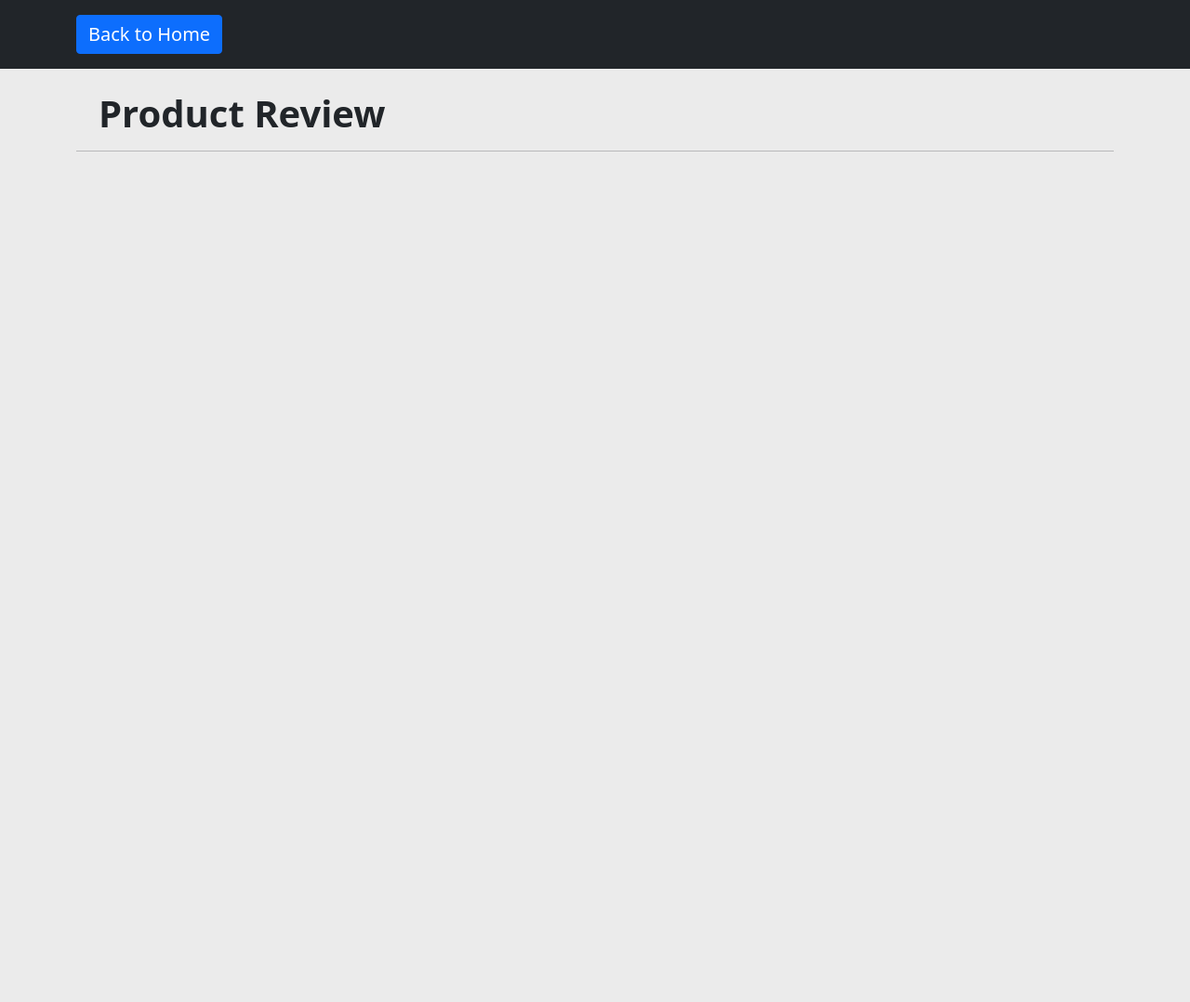
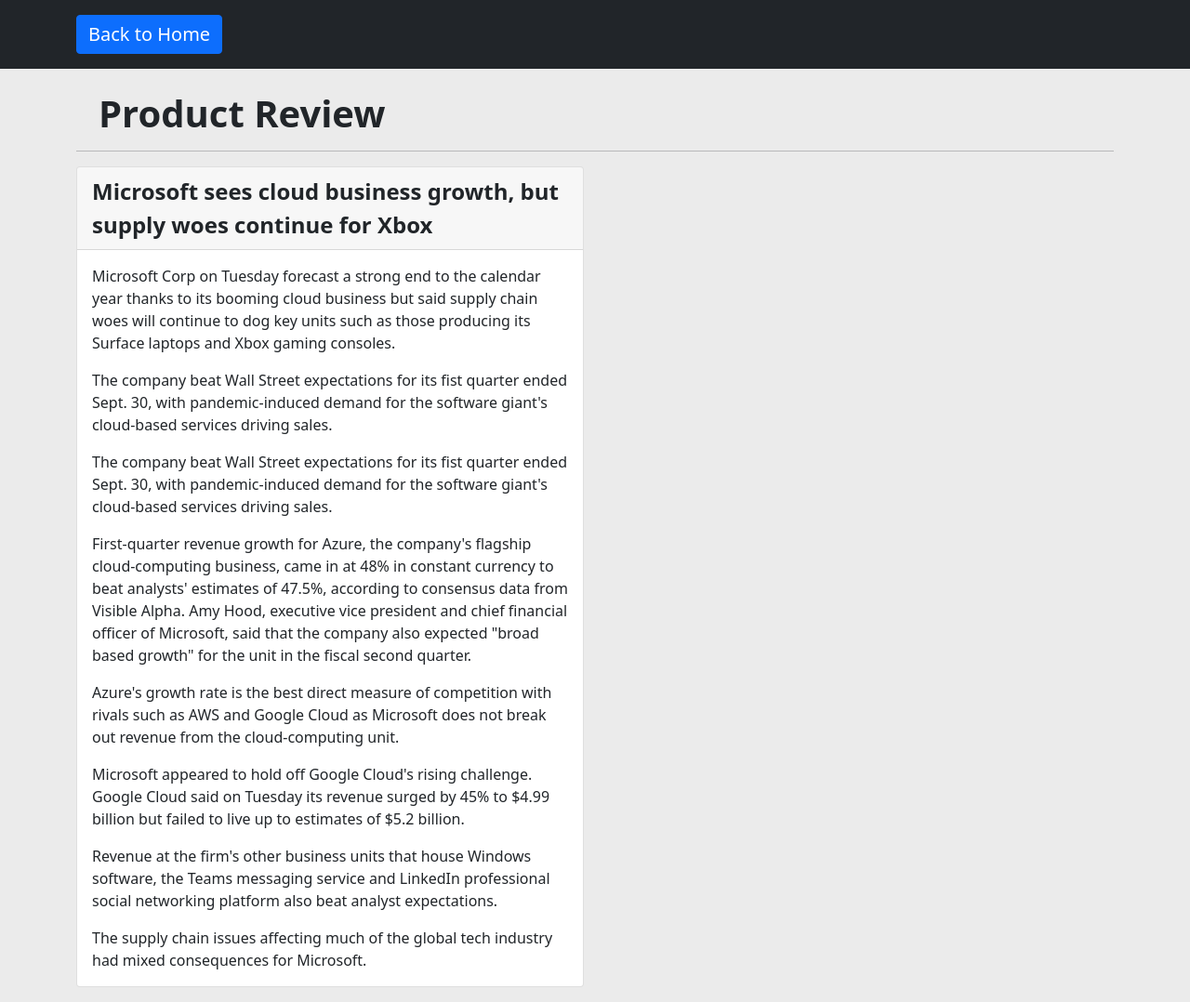
Before and after one commit to asknkitkr/article, a plain HTML site: page categories/product.html in a window 1280 px wide. Shown: the whole page at 93% size. Before the commit the page ends 800 px from the top, so only its background shows below. Drawn offline with nearby package versions, Linux system fonts and the light colour scheme.

Commit message:
Made changes

```diff
--- a/categories/product.html
+++ b/categories/product.html
@@ -27,7 +27,60 @@
       <h1 class="px-4 mt-4 fw-bold">Product Review</h1>
       <hr noshade />
       <div class="row">
-
+        <div class="col-sm-6 mb-3">
+          <div class="card">
+            <div class="card-header fw-bold fs-4">
+              Microsoft sees cloud business growth, but supply woes continue for
+              Xbox
+            </div>
+            <div class="card-body">
+              <p class="card-text">
+                Microsoft Corp on Tuesday forecast a strong end to the calendar
+                year thanks to its booming cloud business but said supply chain
+                woes will continue to dog key units such as those producing its
+                Surface laptops and Xbox gaming consoles.
+              </p>
+              <p class="card-text">
+                The company beat Wall Street expectations for its fist quarter
+                ended Sept. 30, with pandemic-induced demand for the software
+                giant's cloud-based services driving sales.
+              </p>
+              <p class="card-text">
+                The company beat Wall Street expectations for its fist quarter
+                ended Sept. 30, with pandemic-induced demand for the software
+                giant's cloud-based services driving sales.
+              </p>
+              <p class="card-text">
+                First-quarter revenue growth for Azure, the company's flagship
+                cloud-computing business, came in at 48% in constant currency to
+                beat analysts' estimates of 47.5%, according to consensus data
+                from Visible Alpha. Amy Hood, executive vice president and chief
+                financial officer of Microsoft, said that the company also
+                expected "broad based growth" for the unit in the fiscal second
+                quarter.
+              </p>
+              <p class="card-text">
+                Azure's growth rate is the best direct measure of competition
+                with rivals such as AWS and Google Cloud as Microsoft does not
+                break out revenue from the cloud-computing unit.
+              </p>
+              <p class="card-text">
+                Microsoft appeared to hold off Google Cloud's rising challenge.
+                Google Cloud said on Tuesday its revenue surged by 45% to $4.99
+                billion but failed to live up to estimates of $5.2 billion.
+              </p>
+              <p class="card-text">
+                Revenue at the firm's other business units that house Windows
+                software, the Teams messaging service and LinkedIn professional
+                social networking platform also beat analyst expectations.
+              </p>
+              <p class="card-text">
+                The supply chain issues affecting much of the global tech
+                industry had mixed consequences for Microsoft.
+              </p>
+            </div>
+          </div>
+        </div>
       </div>
   </body>
 </html>
```
